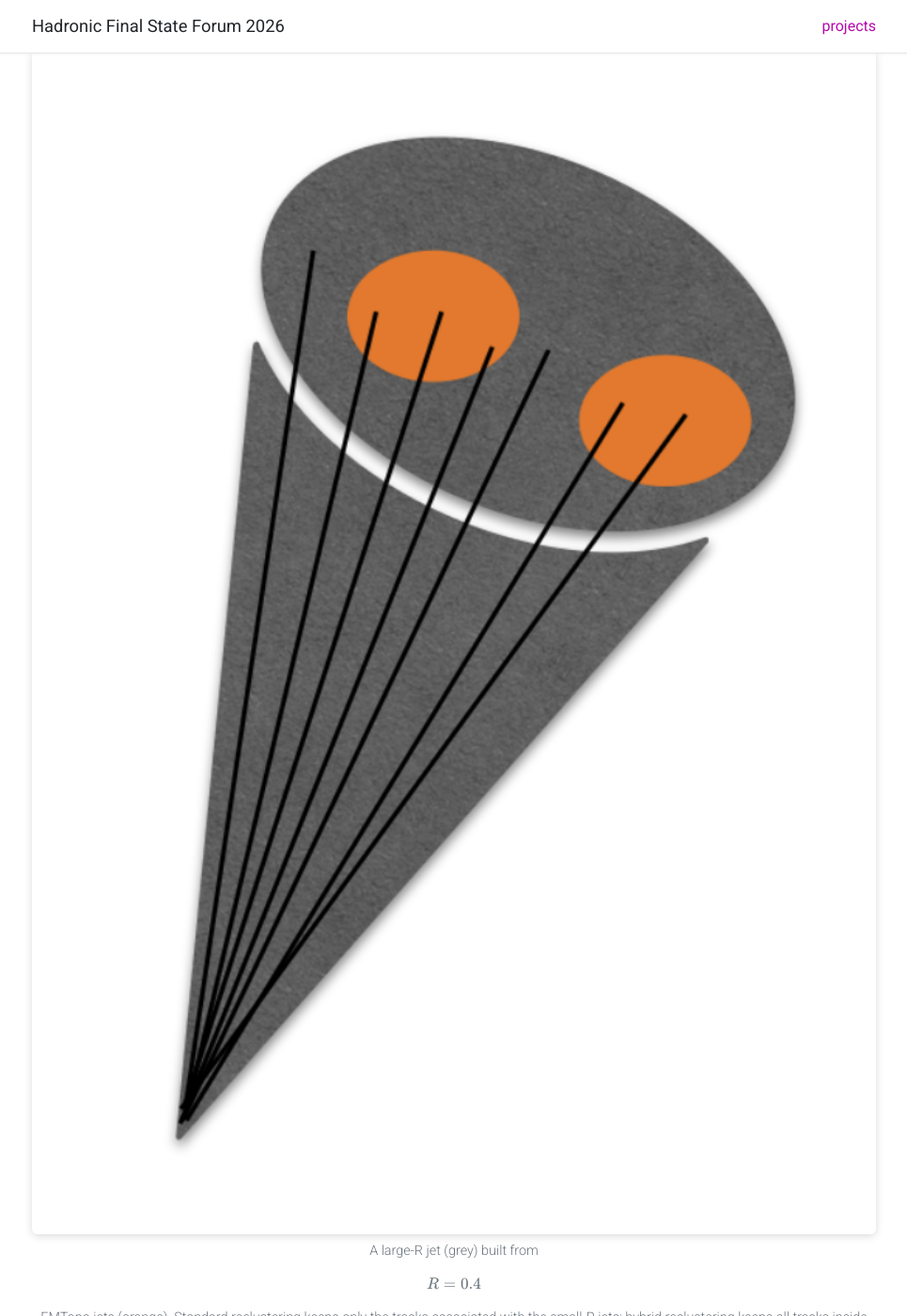
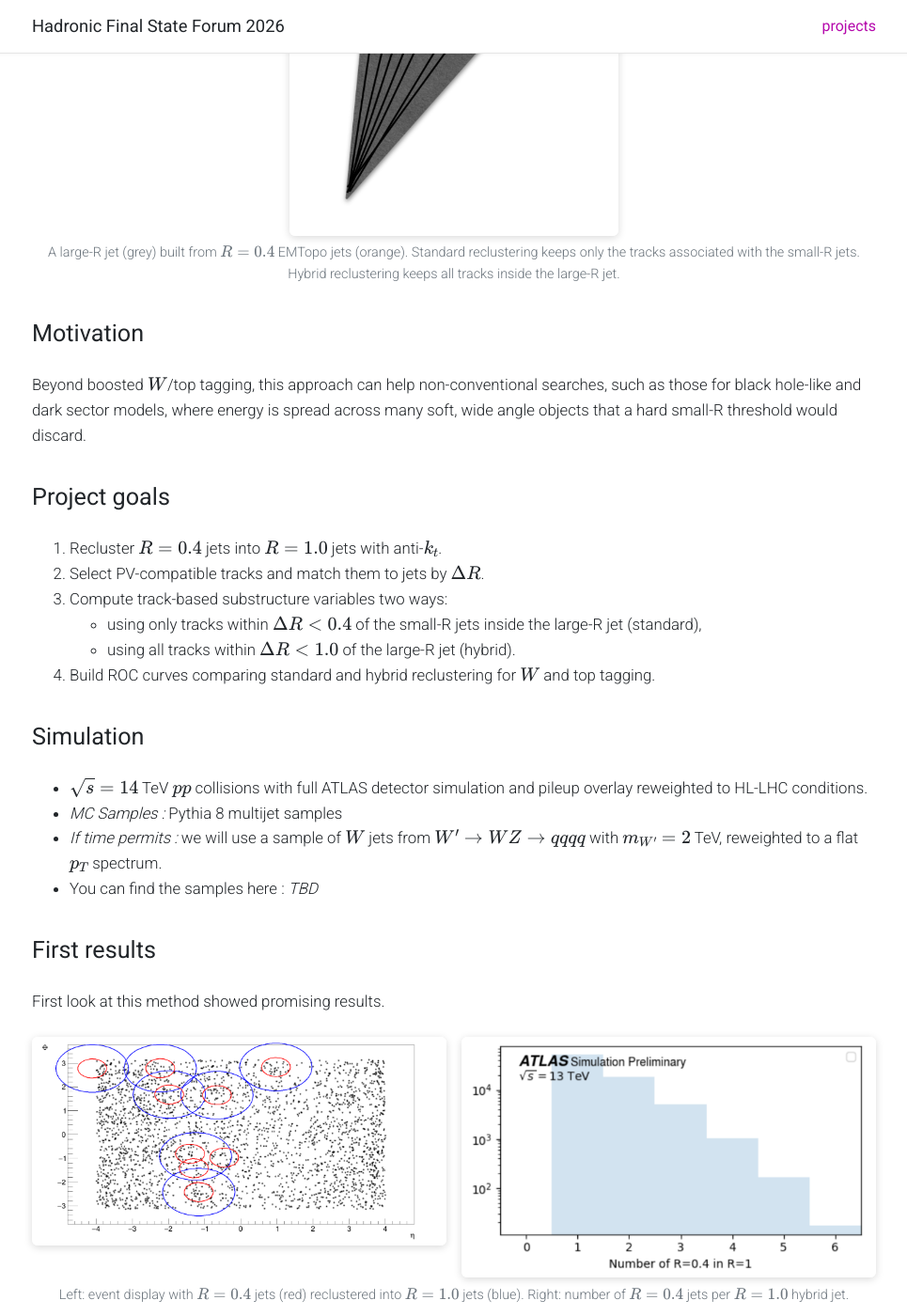
Before and after one commit to hfsf2026/hfsf2026.github.io, a Jekyll site: the page built from _projects/hybridjets.md, in a window 1280 px wide and 1400 px high, scrolled down 1480 px. Shown: the whole window at 94% size, without its empty margins (157-1122 px from the left). Built offline with Jekyll 4.4.1, drawn with Linux system fonts in a browser that asks for light colours; some of the changed text lies outside the part shown.

Commit message:
hybrid jets : fix the math in captions

```diff
--- a/_projects/hybridjets.md
+++ b/_projects/hybridjets.md
@@ -16,7 +16,12 @@ but it also removes hard scatter track consitutents that happen to fall outside
 <div class="row">
 <img src="{{ '/assets/img/hybridjets/hybrid-reclustering-ttbar.png' | relative_url }}" alt="Large-R jets vs. reclustered jets in a simulated Z' to ttbar event">
 </div>
-<div class="caption">Stable truth particles in a simulated $$Z' \to t\bar{t}$$ event ($$m_{Z'} = 1.5$$ TeV). Left: anti-$$k_t$$ $$R=1.0$$ jets. Right: the same jets reclustered from $$r=0.3$$ subjets: only particles inside the small-R jets survive.</div>
+<div class="caption">
+    Stable truth particles in a simulated \(Z' \to t\bar{t}\) event (\(m_{Z'} = 1.5\) TeV).
+    Left: anti-\(k_t\) \(R=1.0\) jets.
+    Right: the same jets reclustered from \(r=0.3\) subjets: only particles inside the small-R jets survive.
+</div>
+
 
 ## The hybrid idea
 
@@ -31,10 +36,14 @@ A **hybrid** reclustering algorithm therefore treats the two inputs differently:
 
 The result is a large-R jet with groomed calorimeter kinematics but a complete, pileup-suppressed set of charged constituents for substructure.
 
-<div class="row">
-<img src="{{ '/assets/img/hybridjets/hybrid-reclustering-scheme.png' | relative_url }}" alt="Scheme of a hybrid jet">
+<div class="row" style="justify-content: center;">
+<img src="{{ '/assets/img/hybridjets/hybrid-reclustering-scheme.png' | relative_url }}" alt="Scheme of a hybrid jet" style="display: block; margin: 0 auto; max-width: 350px; height: auto;">
 </div>
-<div class="caption">A large-R jet (grey) built from $$R=0.4$$ EMTopo jets (orange). Standard reclustering keeps only the tracks associated with the small-R jets; hybrid reclustering keeps all tracks inside the large-R jet.</div>
+<div class="caption">
+    A large-R jet (grey) built from \(R=0.4\) EMTopo jets (orange).
+    Standard reclustering keeps only the tracks associated with the small-R jets. Hybrid reclustering keeps all tracks inside the large-R jet.
+</div>
+
 
 ## Motivation
 
@@ -65,13 +74,13 @@ First look at this method showed promising results.
 <img src="{{ '/assets/img/hybridjets/hybrid-event-display.png' | relative_url }}" alt="Event display of reclustered jets">
 <img src="{{ '/assets/img/hybridjets/hybrid-nsmallR.png' | relative_url }}" alt="Number of R=0.4 jets per R=1 jet">
 </div>
-<div class="caption">Left: event display with $$R=0.4$$ jets (red) reclustered into $$R=1.0$$ jets (blue). Right: number of $$R=0.4$$ jets per $$R=1.0$$ hybrid jet.</div>
+<div class="caption">Left: event display with \(R=0.4\) jets (red) reclustered into \(R=1.0\) jets (blue). Right: number of \(R=0.4\) jets per \(R=1.0\) hybrid jet.</div>
 
 <div class="row">
 <img src="{{ '/assets/img/hybridjets/hybrid-mass.png' | relative_url }}" alt="Track-based large-R jet mass">
 <img src="{{ '/assets/img/hybridjets/hybrid-ntrk.png' | relative_url }}" alt="Large-R track multiplicity">
 </div>
-<div class="caption">Track-based large-R jet mass (left) and track multiplicity (right), using tracks associated with the $$R=0.4$$ jets vs. all tracks in the $$R=1.0$$ jet.</div>
+<div class="caption">Track-based large-R jet mass (left) and track multiplicity (right), using tracks associated with the \(R=0.4\) jets vs. all tracks in the \(R=1.0\) jet.</div>
 
 ## Next steps
 
```
Also changed, not shown: other parts of _projects/hybridjets.md (+1 -1 lines).
